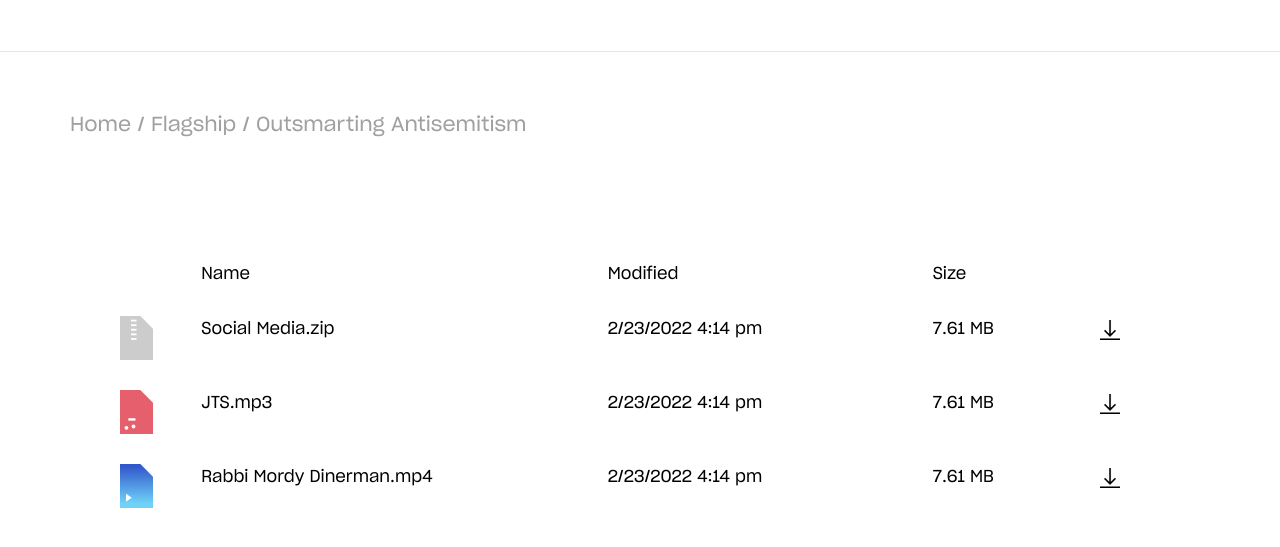
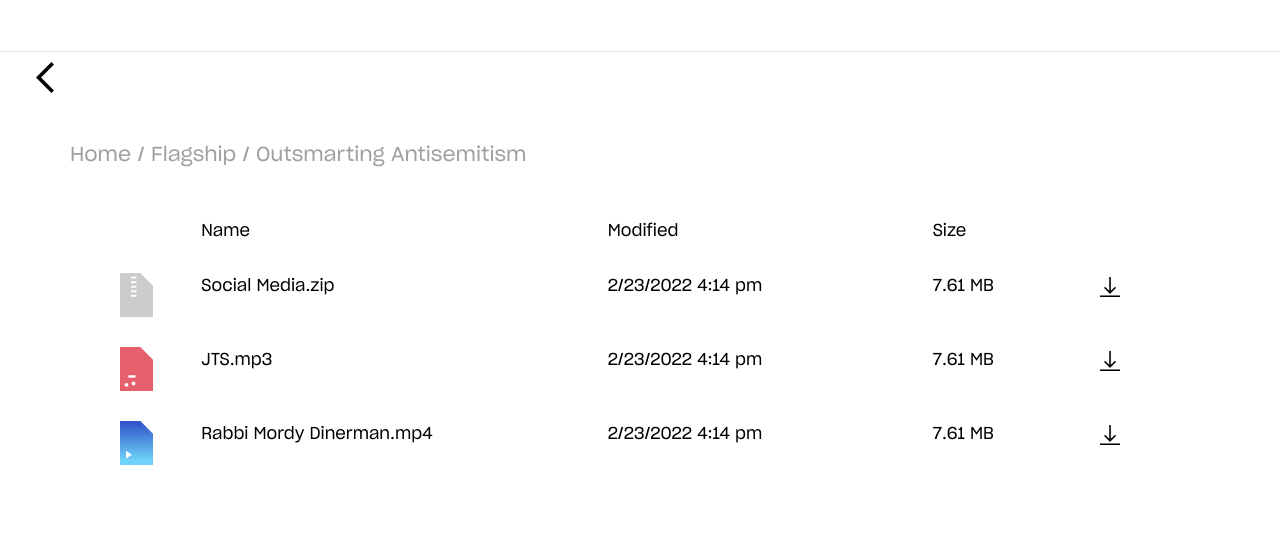
Before and after one commit to JLIHess/resourcelibrary, a plain HTML site: page innerFolder.html in a window 1280 px wide. Shown: the part 143-690 px from the top of the page. Drawn offline with nearby package versions, Linux system fonts and the light colour scheme.

Commit message:
changes to inner/ main pages
everything from check list has been completed. For web

```diff
--- a/innerFolder.html
+++ b/innerFolder.html
@@ -14,7 +14,7 @@
 </head>
 
 <body>
-  <div class="navbaring">
+  <div class="navBottom">
     <nav class="navbar navbar-light">
       <div class="container-fluid navWrap">
         <a class="navbar-brand">
@@ -35,6 +35,16 @@
 
   <div class="mainSpace">
     <div class=" d-none d-md-block">
+
+      <!-- optional button -->
+      <a href="#">
+        <div class="buttonPlacement">
+          <button onclick="goBack()" class="backButton">
+            <img src="icons/leftarrow.svg" alt="">
+          </button>
+        </div>
+      </a>
+
       <a href="#" class="aStyle">
         <div class="folderLocation">
           <div class="locationStyle">Home / Flagship / Outsmarting Antisemitism</div>
@@ -192,6 +202,12 @@
   <script src="https://cdn.jsdelivr.net/npm/bootstrap@5.0.2/dist/js/bootstrap.bundle.min.js"
     integrity="sha384-MrcW6ZMFYlzcLA8Nl+NtUVF0sA7MsXsP1UyJoMp4YLEuNSfAP+JcXn/tWtIaxVXM"
     crossorigin="anonymous"></script>
+  <script>
+    function goBack() {
+
+      window.history.back()
+    }
+  </script>
 </body>
 
 </html>
--- a/style.css
+++ b/style.css
@@ -24,12 +24,12 @@
   width: 90%;
 }
 
-.aStyle{
+.aStyle {
   text-decoration: none;
   color: transparent;
 }
 
-.navbaring {
+.navBottom {
   border-bottom: 1px solid #e5e5e5;
 }
 
@@ -37,6 +37,7 @@
   padding-top: 50px;
   max-width: 1600px;
   padding-bottom: 46px;
+  width: 80%;
 }
 
 .navTitle {
@@ -74,38 +75,38 @@
 
 }
 
-/* .bGone {
-  border: none;
-  border-color: transparent;
-  line-height: 60px;
-} */
-
-/* .lineStyle {
-  line-height: 70px;
-} */
-
-/* .blueIcon {
-  width: 40px;
-  height: 40px;
-} */
-
 .blackIcon {
   width: 30px;
   padding-right: 5px;
   padding-left: 5px;
 }
 
+.buttonPlacement {
+  margin-right: auto;
+  margin-left: auto;
+  max-width: 1364px;
+  padding-right: 30px;
+  padding-left: 30px;
+}
 
-
+.backButton {
+  border: none;
+  background-color: transparent;
+  height: 50px;
+  width: 30px;
+  color: black;
+  padding-top: 10px;
+  padding-bottom: 10px;
+}
 
 /* Main Page */
-.mainFolders {
+/* .mainFolders {
   padding-top: 58px;
 }
 
 .headSpace {
   padding-bottom: 130px;
-}
+} */
 
 /* Inner page */
 .folderLocation {
@@ -114,8 +115,8 @@
   max-width: 1364px;
   padding-right: 30px;
   padding-left: 30px;
-  padding-top: 58px;
-  padding-bottom: 48px;
+  padding-top: 38px;
+  padding-bottom: 33px;
 }
 
 .locationStyle {
@@ -127,7 +128,7 @@
 .tableWrap {
   margin-right: auto;
   margin-left: auto;
-  max-width: 1364px;
+  max-width: 1250px;
   padding-right: 30px;
   padding-left: 30px;
   width: 90%;
@@ -156,7 +157,7 @@
   width: 33px;
 }
 
-.gHover:hover{
+.gHover:hover {
   background-color: #A0A0A0;
 }
 
```
